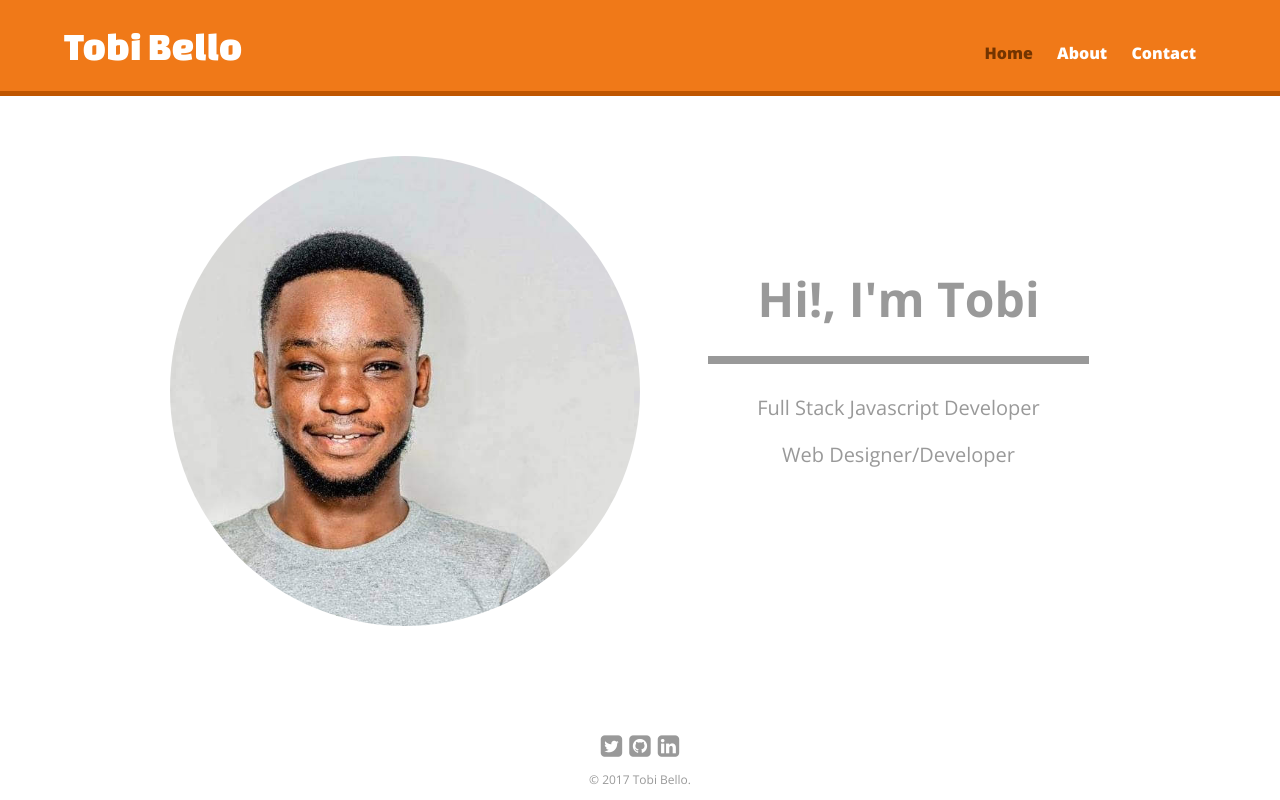
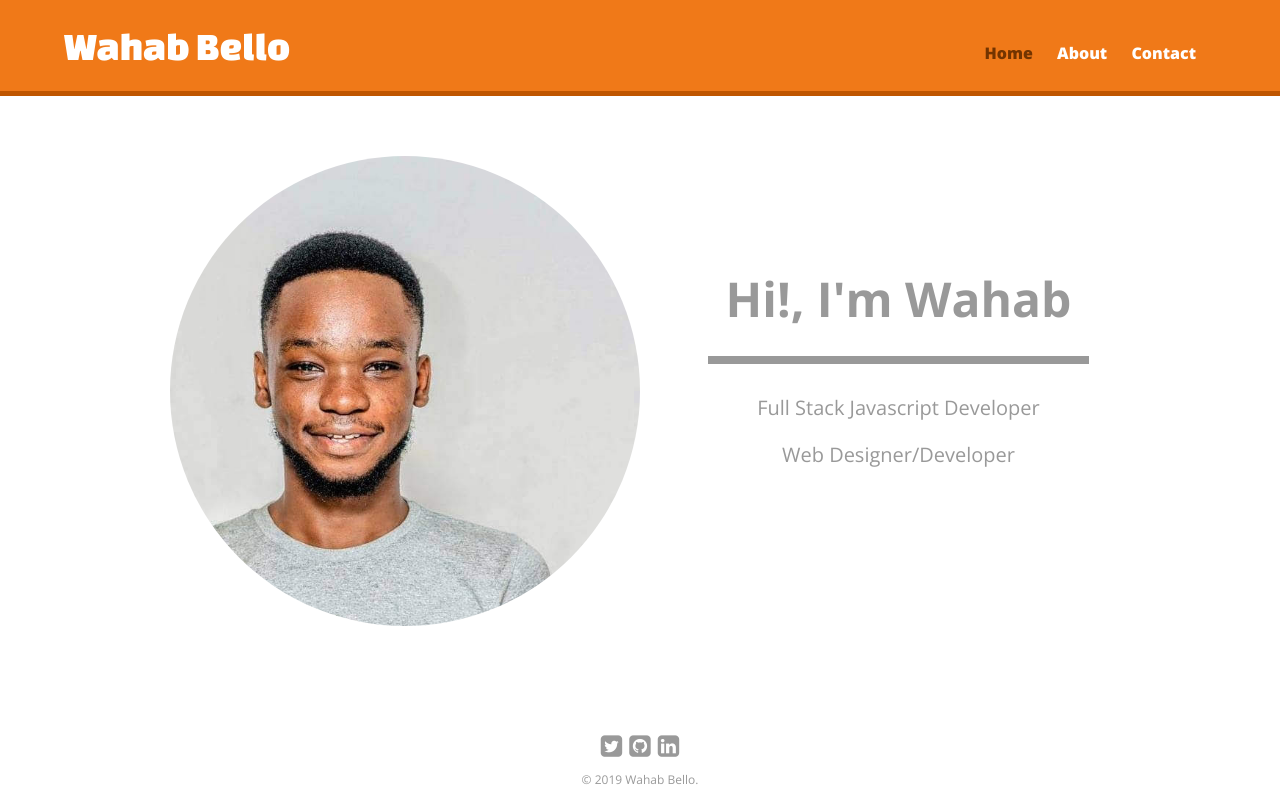
Before and after one commit to wahabtobibello/wahaaabello.github.io, a plain HTML site: page index.html in a window 1280 px wide. Drawn offline with nearby package versions, Linux system fonts and the light colour scheme.

Commit message:
chore: update name and copyright year

```diff
--- a/index.html
+++ b/index.html
@@ -12,7 +12,7 @@
   </script>
   <meta charset="utf-8" />
   <meta name="p:domain_verify" content="5796173b2d041f3ac6f6f48d8b19d9fe"/>
-  <title>Tobi Bello</title>
+  <title>Wahab Bello</title>
   <link rel="shortcut icon" href="img/favicon.ico" type="image/x-icon" />
   <link href="css/normalize.css" rel="stylesheet" />
   <link rel="stylesheet" href="css/font-awesome.min.css">
@@ -28,7 +28,7 @@
 <body>
   <header>
     <a href="index.html" id="logo">
-      <h1>Tobi Bello</h1>
+      <h1>Wahab Bello</h1>
     </a>
     <nav>
       <ul>
@@ -40,9 +40,9 @@
   </header>
   <div class="wrapper">
     <section class="main-page">
-      <img class="primary" src="img/tobi.jpg" alt="Tobi Bello Photo">
+      <img class="primary" src="img/tobi.jpg" alt="Wahab Bello Photo">
       <div class="secondary">
-        <p class="name">Hi!, I'm Tobi</p>
+        <p class="name">Hi!, I'm Wahab</p>
         <hr class="star-light" />
         <p class="skills">Full Stack Javascript Developer</p>
         <p class="skills">Web Designer/Developer</p>
@@ -53,7 +53,7 @@
     <a href="http://www.twitter.com/tobibello001" target="_blank"><i class="fa fa-twitter-square" aria-hidden="true"></i></a>
     <a href="https://github.com/tobibello" target="_blank"><i class="fa fa-github-square" aria-hidden="true"></i></a>
     <a href="https://www.linkedin.com/in/tobi-bello-059611113/" target="_blank"><i class="fa fa-linkedin-square" aria-hidden="true"></i></a>
-    <p>&copy; 2017 Tobi Bello.</p>
+    <p>&copy; 2019 Wahab Bello.</p>
   </footer>
 </body>
 
```
Also changed, not shown: about.html (+4 -4 lines), contact.html (+3 -3 lines).
